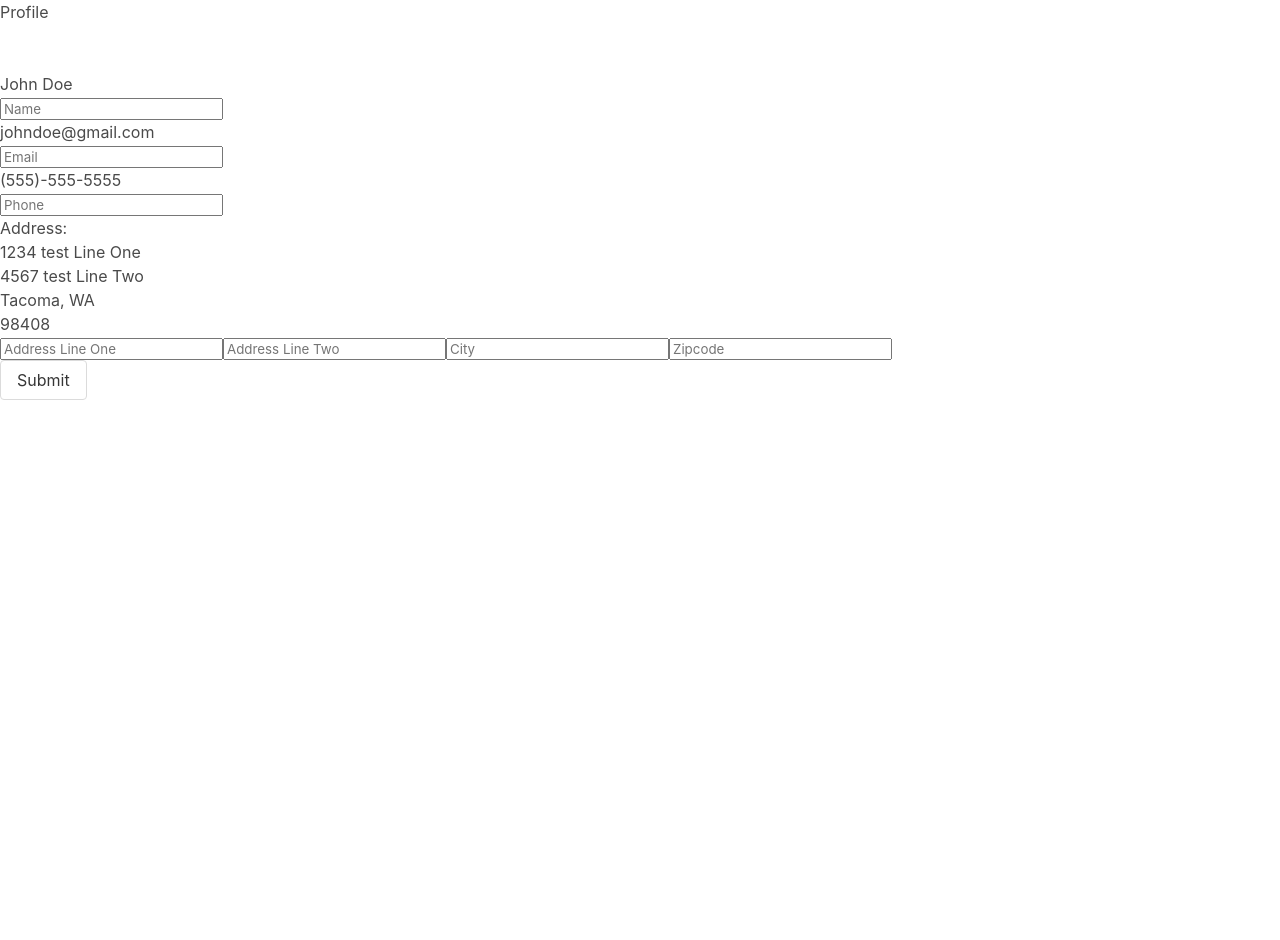
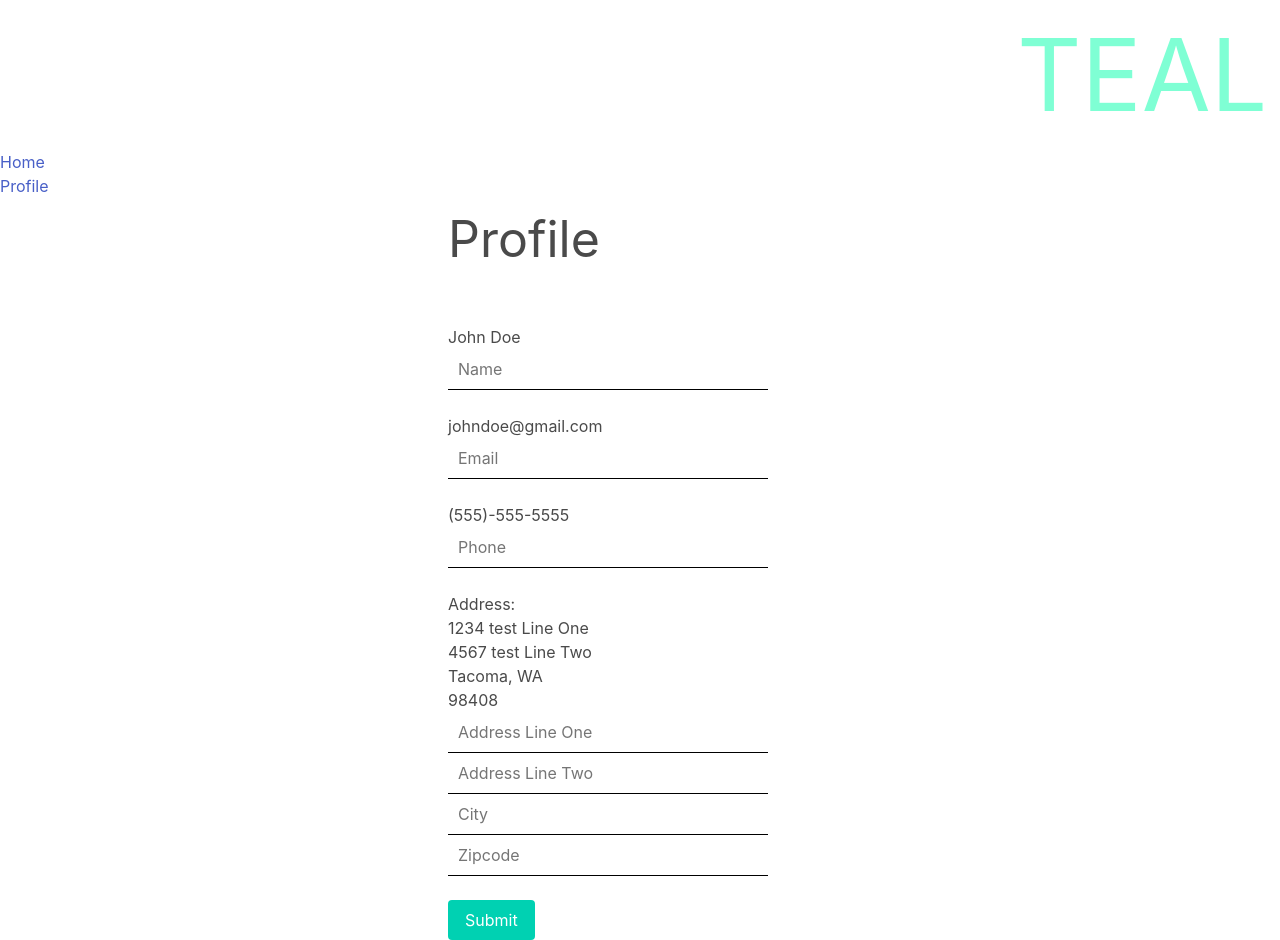
Before and after one commit to gabe571/teal-frontend, a React (Create React App) app: page /Profile in a window 1280 px wide. Before the commit the page ends 800 px from the top, so only its background shows below. Built offline with nearby package versions, Linux system fonts and the light colour scheme.

Commit message:
Teal Logo

```diff
--- a/src/App.css
+++ b/src/App.css
@@ -1,7 +1,17 @@
 :root {
   --box-shadow: 0 1px 3px rgba(0, 0, 0, 0.12), 0 1px 2px rgba(0, 0, 0, 0.24);
 }
+* {
+  margin: 0;
+  box-sizing: border-box;
+}
 
+.teal {
+  color: #7fffd4;
+  font-size: 100px;
+  text-align: right;
+  margin-right: 1%;
+}
 
 .trans {
   list-style-type: none;
@@ -25,22 +35,12 @@
   text-align: center;
 }
 
-
-.button {
-  margin-bottom: 30px;
-}
-
 .trans-input {
   text-align: center;
   width: 50%;
   margin-left: 25%;
 }
 
-.input {
-  text-align: center;
-  width: 50%;
-  margin-left: 25%;
-}
 
 .enter-item {
   text-align: center;
@@ -48,8 +48,49 @@
 
 .trans-history {
   text-align: center;
+  font-size: 20px;
 }
 
 .button-container {
   margin-left: 25%;
 }
+
+.profile {
+  width: 50%;
+  margin-left: 35%;
+}
+
+.link {
+  text-decoration: none;
+  font-size: 20px;
+}
+
+.input-form {
+  border: none;
+  display: block;
+  font-size: 16px;
+  padding: 10px;
+  width: 50%;
+  border-bottom: 1px solid black;
+}
+
+.input-trans {
+  border: none;
+  display: block;
+  font-size: 16px;
+  padding: 10px;
+  width: 25%;
+  margin-left: 40%;
+  border-bottom: 1px solid black;
+}
+.profile-title {
+  font-size: 50px;
+}
+
+.balance {
+  font-size: 30px;
+}
+
+.button-container {
+  margin-left: 40%;
+}
--- a/src/App.js
+++ b/src/App.js
@@ -4,6 +4,7 @@ import Profile from './components/Profile'
 import { Switch, Route, withRouter } from 'react-router-dom'
 import './App.css';
 import React from 'react';
+import Teal from './components/Teal'
 
 class App extends React.Component {
 
@@ -12,6 +13,7 @@ class App extends React.Component {
 
 
     <div className="App">
+      <Teal />
   <Switch>
   <Route exact path='/layout' component={layout}/>
   <Route path="/Profile" component={Profile}/>
--- a/src/components/NavigationBar.js
+++ b/src/components/NavigationBar.js
@@ -15,14 +15,14 @@ class NavigationBar extends Component {
             <div className="navbar">
     <ul>
          <li>
-           <NavLink to='/layout' exact>layout</NavLink>
+           <NavLink to='/layout' exact>Home</NavLink>
          </li>
          <li>
            <NavLink to='/Profile'>Profile</NavLink>
          </li>
-         <li>
+         {/* <li>
          <a id="logout" href="/" onClick={this.handleLogoutClick}>Logout</a>
-         </li>
+         </li> */}
        </ul>
             </div>
         )
--- a/src/components/Profile.js
+++ b/src/components/Profile.js
@@ -1,4 +1,5 @@
 import React, { useState } from 'react'
+import NavigationBar from './NavigationBar'
 
  const Profile = () => {
 
@@ -26,19 +27,20 @@ import React, { useState } from 'react'
     handleProfileSubmit()
     return (
         <>
+        <NavigationBar />
          <div>
              <div className="profile">
-                 <h1> Profile </h1>
+                 <h1 className='profile-title'> Profile </h1>
                  <br />
                  <br />
                  <h1 className="name"> {name} </h1>
-                 <input type="text" placeholder="Name" className="input-name" onChange={e => setName(e.target.value)} />
+                 <input type="text" placeholder="Name" className="input-form"  onChange={e => setName(e.target.value)} />
                  <br />
                  <h1 className="e-mail">  {email}</h1>
-                 <input type="text" placeholder="Email" onChange={e => setEmail(e.target.value)} />
+                 <input type="text" placeholder="Email" className="input-form" onChange={e => setEmail(e.target.value)} />
                  <br />
                  <h1 className="phone-number"> {phone} </h1>
-                 <input type="text" placeholder="Phone" onChange={e => setPhone(e.target.value)} />
+                 <input type="text" placeholder="Phone" className="input-form" onChange={e => setPhone(e.target.value)} />
                  <br />
                  <p className="address">
                      <h1> Address: </h1>
@@ -46,12 +48,13 @@ import React, { useState } from 'react'
                      <h1> {address2}</h1>
                      <h1> {addressCity} </h1>
                      <h1> {addressZip} </h1>
-                     <input type="text" placeholder="Address Line One" onChange={e => setAddress1(e.target.value)} />
-                     <input type="text" placeholder="Address Line Two" onChange={e => setAddress2(e.target.value)} />
-                     <input type="text" placeholder="City" onChange={e => setAddressCity(e.target.value)} />
-                     <input type="text" placeholder="Zipcode" onChange={e => setAddressZip(e.target.value)} />
+                     <input type="text" placeholder="Address Line One"  className="input-form" onChange={e => setAddress1(e.target.value)} />
+                     <input type="text" placeholder="Address Line Two" className="input-form" onChange={e => setAddress2(e.target.value)} />
+                     <input type="text" placeholder="City" className="input-form" onChange={e => setAddressCity(e.target.value)} />
+                     <input type="text" placeholder="Zipcode" className="input-form" onChange={e => setAddressZip(e.target.value)} />
                  </p>
-                 <button className="button" onClick={handleProfileSubmit}>Submit</button>
+                 <br />
+                 <button className='button is-primary' onClick={handleProfileSubmit}>Submit</button>
              </div>
          </div>
         </>
--- /dev/null
+++ b/src/components/Teal.js
@@ -0,0 +1,11 @@
+import React from 'react'
+
+const Teal = () => {
+    return (
+        <h1 className = "teal">
+            TEAL
+        </h1>
+    )
+}
+
+export default Teal
--- a/src/components/form.js
+++ b/src/components/form.js
@@ -34,11 +34,12 @@ const plusMinus = () => {
       : setDebit(debit + transaction.amount)
 }
 // updates balance after transaction is added
+
 const getBalance = () => {
-    const amounts = list.map(i => i.amount)
-    const money = amounts.reduce((acc, item) => (acc += item), 0).toFixed(2)
+    const amounts = list.map(i => i.amount);
+    const money = amounts.reduce((acc, item) => (acc += item), 0).toFixed(2);
     setBalance(money)
-}
+  }
 
 useEffect(() => {
     getBalance()
@@ -68,7 +69,7 @@ return (
                return (
                    <div className='trans'>
                        <ul  key={i.description}>
-                        <li className='list' >{i.description} ${i.amount}</li>
+                        <li className='list' >{i.description} ${parseInt(i.amount)}</li>
                    </ul>
                    </div>
                )
@@ -85,7 +86,7 @@ return (
        <div>
            <input
            type='text'
-           className="input"
+           className="input-trans"
            placeholder='Enter Transaction'
            value={Transaction.description}
            name='description'
@@ -93,10 +94,10 @@ return (
            >
            </input>
         </div>
-        <div className='tran-amount'>
+        <div>
         <input
         type='number'
-         className='input'
+         className='input-trans'
          placeholder='Enter Amount'
          name='amount'
          value={transaction.amount}
```
